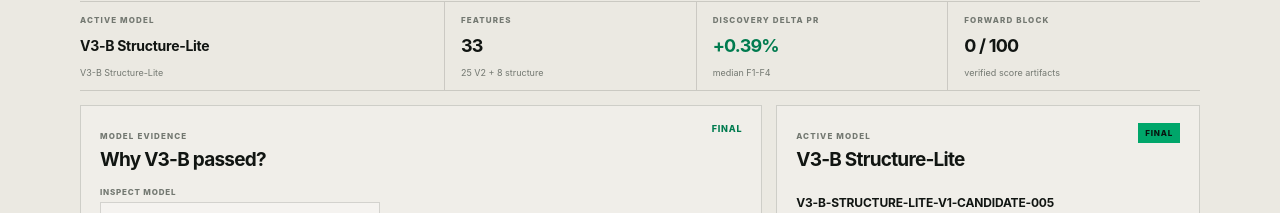
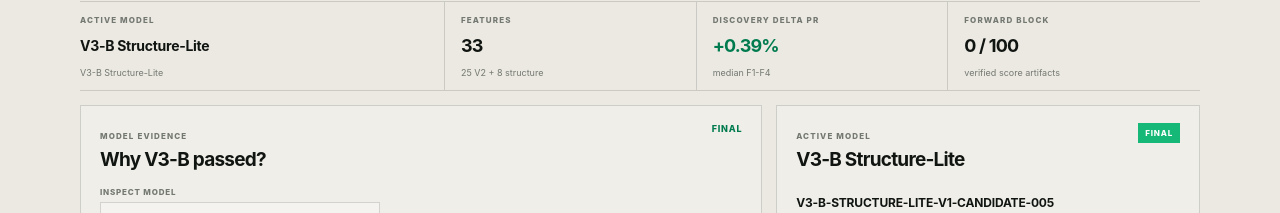
Before and after one commit to samindriano/idx-trade, a Next.js app in the folder apps/web/: page / in a window 1280 px wide. Shown: the part 219-432 px from the top of the page. Built offline with nearby package versions, Linux system fonts and the light colour scheme.

Commit message:
fix(web): brighten final status badge

```diff
--- a/apps/web/app/editorial.css
+++ b/apps/web/app/editorial.css
@@ -582,7 +582,7 @@ body {
 .overviewCardLead { max-width: 440px; margin: 9px 0 0; color: var(--editorial-muted); font-size: 10px; line-height: 1.5; }
 .overviewEvidenceCard .editorialChart { margin-top: 14px; padding-top: 12px; }
 .overviewNote { display: flex; justify-content: space-between; gap: 16px; padding-top: 10px; color: var(--editorial-muted); font-size: 9px; }
-.overviewBadge { padding: 5px 7px; background: var(--editorial-green); color: #07150f; font-size: 8px; font-weight: 800; letter-spacing: .1em; }
+.overviewBadge { padding: 5px 7px; background: #16b878; color: #ffffff; font-size: 8px; font-weight: 800; letter-spacing: .1em; }
 .overviewModelIdentity { display: grid; gap: 3px; margin-top: 24px; padding-bottom: 14px; border-bottom: 1px solid var(--editorial-line); }
 .overviewModelIdentity strong { overflow-wrap: anywhere; font-size: 12px; letter-spacing: -.015em; }
 .overviewModelIdentity span { color: var(--editorial-muted); font-size: 10px; }
```
